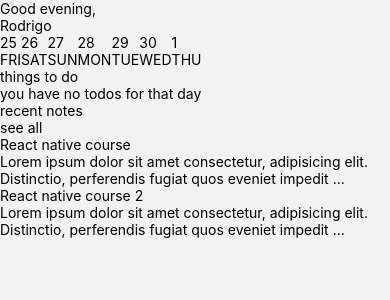
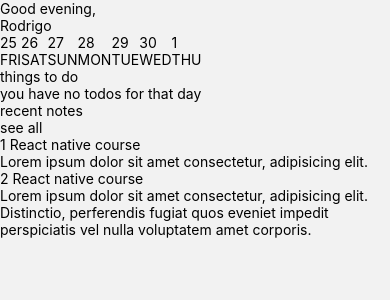
Before and after one commit to rodrigomsrocha/reminder-app, a React Native app: screen /Home in a window 390 px wide. Shown: the top 300 px of the page. Built offline with nearby package versions, Linux system fonts and the light colour scheme; grey boxes are pictures that could not be loaded.

Commit message:
all notes screen

```diff
--- a/App.tsx
+++ b/App.tsx
@@ -1,14 +1,23 @@
 import { NavigationContainer } from '@react-navigation/native';
-import { createNativeStackNavigator } from '@react-navigation/native-stack';
+import { CardStyleInterpolators, createStackNavigator } from '@react-navigation/stack';
 import * as React from 'react';
 import { Home } from './src/screens/Home';
+import { Notes } from './src/screens/Notes';
 
 export default function App() {
-  const Stack = createNativeStackNavigator();
+  const Stack = createStackNavigator();
+
   return (
     <NavigationContainer>
       <Stack.Navigator>
         <Stack.Screen name="Home" component={Home} />
+        <Stack.Screen
+          name="Notes"
+          component={Notes}
+          options={() => ({
+            cardStyleInterpolator: CardStyleInterpolators.forHorizontalIOS,
+          })}
+        />
       </Stack.Navigator>
     </NavigationContainer>
   );
--- a/package.json
+++ b/package.json
@@ -11,6 +11,7 @@
   "dependencies": {
     "@react-navigation/native": "^6.0.14",
     "@react-navigation/native-stack": "^6.9.2",
+    "@react-navigation/stack": "^6.3.5",
     "expo": "~47.0.8",
     "expo-status-bar": "~1.4.2",
     "nativewind": "^2.0.11",
@@ -19,6 +20,7 @@
     "react-dom": "18.1.0",
     "react-native": "0.70.5",
     "react-native-bouncy-checkbox": "^3.0.6",
+    "react-native-gesture-handler": "~2.8.0",
     "react-native-safe-area-context": "4.4.1",
     "react-native-screens": "~3.18.0",
     "react-native-svg": "13.4.0",
--- a/src/components/Note/index.tsx
+++ b/src/components/Note/index.tsx
@@ -1,16 +1,21 @@
 import { Text, View } from 'react-native';
 
 interface NoteProps {
-  title: string;
-  description: string;
+  note: {
+    title: string;
+    description: string;
+  };
+  index: number;
 }
 
-export function Note({ title, description }: NoteProps) {
+export function Note({ note, index }: NoteProps) {
   return (
-    <View className="px-4 py-6 bg-[#17191a] rounded-[40px] mt-2">
-      <Text className="text-lg text-white mb-4">{title}</Text>
-      <Text numberOfLines={2} className="text-gray-300 text-base">
-        {description}
+    <View className={`px-4 py-6 bg-[#17191a] rounded-[40px] ${index !== 0 && 'mt-4'}`}>
+      <Text numberOfLines={1} ellipsizeMode="tail" className="text-lg text-white mb-4">
+        {note.title}
+      </Text>
+      <Text numberOfLines={4} className="text-gray-300 text-base">
+        {note.description}
       </Text>
     </View>
   );
--- /dev/null
+++ b/src/components/NotesHeader/index.tsx
@@ -0,0 +1,18 @@
+import { useNavigation } from '@react-navigation/native';
+import { CaretLeft } from 'phosphor-react-native';
+import { Text, TouchableWithoutFeedback, View } from 'react-native';
+
+export function NotesHeader() {
+  const navigation = useNavigation();
+
+  return (
+    <View className="p-4 flex-row items-end mb-4">
+      <TouchableWithoutFeedback onPress={navigation.goBack}>
+        <Text className="-mr-5">
+          <CaretLeft color="#fff" />
+        </Text>
+      </TouchableWithoutFeedback>
+      <Text className="text-white text-lg mx-auto">your notes</Text>
+    </View>
+  );
+}
--- a/src/components/NotesSection/index.tsx
+++ b/src/components/NotesSection/index.tsx
@@ -1,27 +1,23 @@
+import { useNavigation } from '@react-navigation/native';
+import { NativeStackNavigationProp } from '@react-navigation/native-stack';
 import { Text, TouchableOpacity, View } from 'react-native';
 import { notes } from '../../mocks/note';
 import { Note } from '../Note';
 
-interface Note {
-  id: number;
-  title: string;
-  description: string;
-  createdAt: Date;
-}
-
 export function NotesSection() {
   const recentNotes = notes.slice(0, 2);
+  const navigation = useNavigation<NativeStackNavigationProp<any>>();
 
   return (
     <View className="p-2 mt-4">
-      <View className="flex-row justify-between items-end p-4">
+      <View className="flex-row justify-between items-end p-4 mb-2">
         <Text className="text-xl text-white">recent notes</Text>
-        <TouchableOpacity activeOpacity={0.8}>
+        <TouchableOpacity activeOpacity={0.8} onPress={() => navigation.navigate('Notes')}>
           <Text className="text-gray-300">see all</Text>
         </TouchableOpacity>
       </View>
-      {recentNotes.map((note) => (
-        <Note key={note.id} title={note.title} description={note.description} />
+      {recentNotes.map((note, index) => (
+        <Note key={note.id} note={note} index={index} />
       ))}
     </View>
   );
--- a/src/mocks/note.ts
+++ b/src/mocks/note.ts
@@ -1,28 +1,26 @@
 export const notes = [
   {
     id: 1,
-    title: 'React native course',
-    description:
-      'Lorem ipsum dolor sit amet consectetur, adipisicing elit. Distinctio, perferendis fugiat quos eveniet impedit perspiciatis vel nulla voluptatem amet corporis.',
+    title: '1 React native course',
+    description: 'Lorem ipsum dolor sit amet consectetur, adipisicing elit.',
     createdAt: new Date(2022, 11, 27),
   },
   {
     id: 2,
-    title: 'React native course 2',
+    title: '2 React native course',
     description:
       'Lorem ipsum dolor sit amet consectetur, adipisicing elit. Distinctio, perferendis fugiat quos eveniet impedit perspiciatis vel nulla voluptatem amet corporis.',
     createdAt: new Date(2022, 11, 27),
   },
   {
     id: 3,
-    title: 'React native course 3',
-    description:
-      'Lorem ipsum dolor sit amet consectetur, adipisicing elit. Distinctio, perferendis fugiat quos eveniet impedit perspiciatis vel nulla voluptatem amet corporis.',
+    title: '3 React native course',
+    description: 'Lorem ipsum dolor sit amet consectetur',
     createdAt: new Date(2022, 11, 27),
   },
   {
     id: 4,
-    title: 'React native course 4',
+    title: '4 React native course',
     description:
       'Lorem ipsum dolor sit amet consectetur, adipisicing elit. Distinctio, perferendis fugiat quos eveniet impedit perspiciatis vel nulla voluptatem amet corporis.',
     createdAt: new Date(2022, 11, 27),
--- /dev/null
+++ b/src/screens/Notes.tsx
@@ -0,0 +1,56 @@
+import { useNavigation } from '@react-navigation/native';
+import { useLayoutEffect } from 'react';
+import { ScrollView, View } from 'react-native';
+import { SafeAreaView } from 'react-native-safe-area-context';
+import { Note } from '../components/Note';
+import { NotesHeader } from '../components/NotesHeader';
+import { notes } from '../mocks/note';
+import { NoteType } from '../types';
+
+export function Notes() {
+  const navigation = useNavigation();
+
+  const formattedNotes = notes.reduce(
+    (acc, note, index) => {
+      if (index % 2 === 0) {
+        acc.left.push(note);
+        return acc;
+      }
+      if (index % 2 !== 0) {
+        acc.right.push(note);
+        return acc;
+      }
+      return acc;
+    },
+    {
+      right: [] as NoteType[],
+      left: [] as NoteType[],
+    }
+  );
+
+  useLayoutEffect(() => {
+    navigation.setOptions({
+      headerShown: false,
+    });
+  }, []);
+
+  return (
+    <ScrollView className="flex-1 bg-[#0f0f0f] ">
+      <SafeAreaView className="px-2">
+        <NotesHeader />
+        <View className="flex-row">
+          <View className="flex-1 mr-2">
+            {formattedNotes.left.map((note, index) => (
+              <Note key={note.id} note={note} index={index} />
+            ))}
+          </View>
+          <View className="flex-1 ml-2">
+            {formattedNotes.right.map((note, index) => (
+              <Note key={note.id} note={note} index={index} />
+            ))}
+          </View>
+        </View>
+      </SafeAreaView>
+    </ScrollView>
+  );
+}
--- /dev/null
+++ b/src/types/index.d.ts
@@ -0,0 +1,6 @@
+export interface NoteType {
+  id: number;
+  title: string;
+  description: string;
+  createdAt: Date;
+}
```
Also changed, not shown: 1 other file (tests, documents, lock files or other folders).
